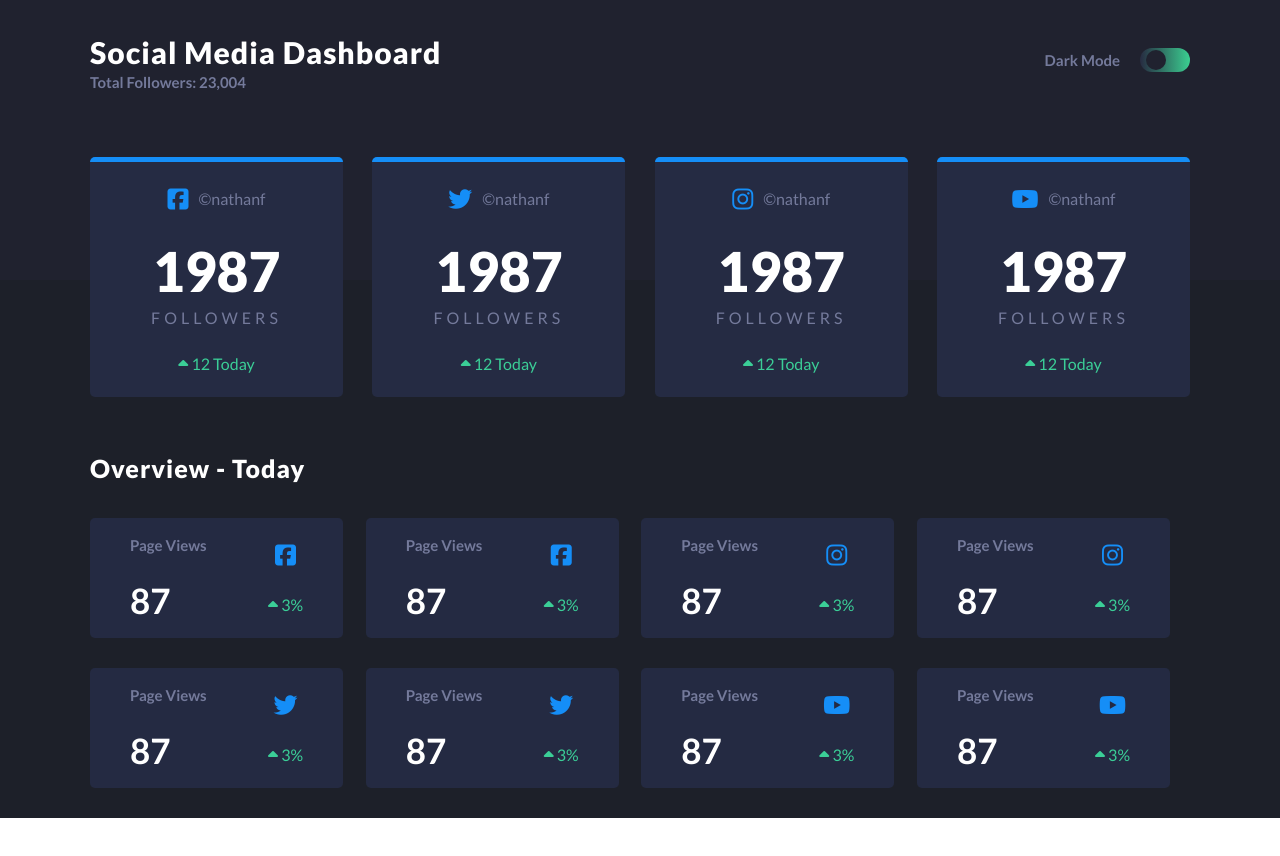
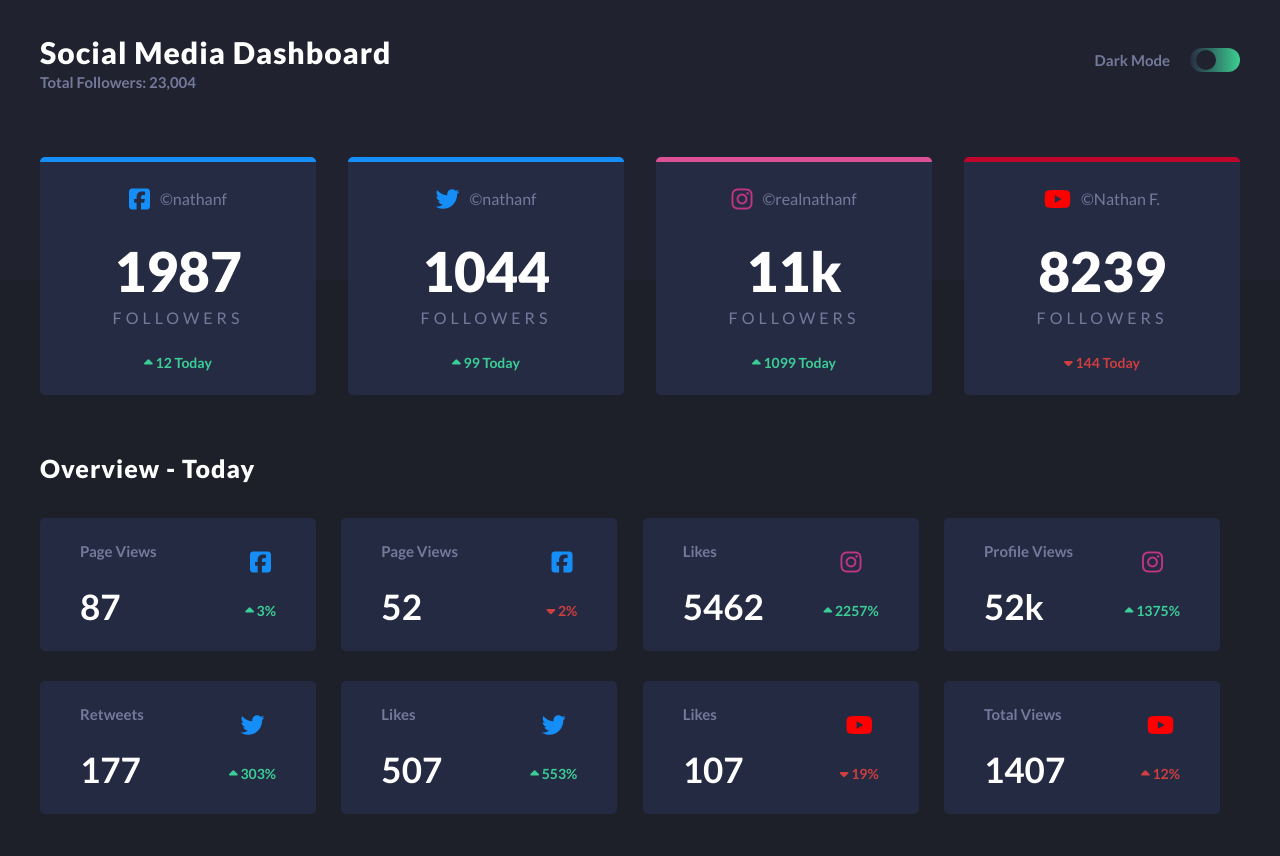
Before and after one commit to vishakha011/Backgrounds-and-Gradients, a plain HTML site: page Ex2-Assignment-level-2/index.html in a window 1280 px wide. Before the commit the page ends 818 px from the top, so only its background shows below. Drawn offline with Linux system fonts and the light colour scheme.

Commit message:
Modify Features

```diff
--- a/Ex2-Assignment-level-2/assets/stylesheet/main.css
+++ b/Ex2-Assignment-level-2/assets/stylesheet/main.css
@@ -70,26 +70,43 @@ body {
 }
 
 .container {
-    width: 1100px;
+    width: 1200px;
     margin: 0 auto;
     padding: 30px 0;
 }
 
-.header-flex {
+.flex {
     display: flex;
     justify-content: space-between;
     align-items: center;
 }
+
 a {
     text-decoration: none;
 }
 
-.main {
+main {
     background-color: #1D2029;
 }
 
 .insta {
-    color: red;
+    color: #C13584 !important;
+}
+
+.youtube {
+    color: red !important;
+}
+
+.red-text {
+    color: rgb(206, 63, 63) !important;
+}
+
+.border-wrap1 {
+    border-top: 5px solid #DC5096 !important;
+}
+
+.border-wrap2 {
+    border-top: 5px solid #C0052B !important;
 }
 /*
 =============================================================
@@ -191,8 +208,10 @@ h2 {
 }
 
 .update {
+    font-size: 14px;
+    font-weight: 600;
+    color: #3BCE97;
     padding-top: 30px;
-    color: #3BCE97;
 }
 
 
@@ -205,6 +224,7 @@ Overview section
     display: flex;
     flex-flow: row wrap;
     justify-content: space-between;
+    padding-bottom: 50px;
 }
 
 .overview {
@@ -234,7 +254,7 @@ Overview section
 
 .social-box {
     flex: 1 1 40%;
-    height: 80px;
+    height: 93px;
     text-align: left;
     padding: 20px;
 }
--- a/Ex2-Assignment-level-2/index.html
+++ b/Ex2-Assignment-level-2/index.html
@@ -9,12 +9,12 @@
 </head>
 <body>
     <header>
-        <div class="container header-flex">
+        <div class="container flex">
             <div class="dashboard">
                 <a href="#" class="logo"><h1>Social media Dashboard</h1></a>
                 <p class="text">total followers: 23,004</p>
             </div>
-            <div class="dark-mode header-flex">
+            <div class="dark-mode flex">
                 <p class="text">Dark Mode</p>
                 <label class="switch">
                     <span class="slider"></span>
@@ -24,9 +24,11 @@
     </header>
 
     <main class="main">
-        <div class="social-media-container">
-            <div class="container header-flex">
-                <div class="social-media">
+        <!--Social-Media Section-->
+        <section class="social-media-container">
+            <div class="container flex">
+                <!--Facebook-->
+                <section class="social-media">
                     <div class="icon-user">
                         <i class="fab fa-facebook-square"></i>
                         <span class="username">&copy;nathanf</span>
@@ -37,48 +39,48 @@
 
                         <p class="update"><i class="fas fa-caret-up"></i> 12 Today</p>
                     </div>
-                </div>
-
-                <div class="social-media">
+                </section>
+                <!--Twitter-->
+                <section class="social-media">
                     <div class="icon-user">
                         <i class="fab fa-twitter"></i>
                         <span class="username">&copy;nathanf</span>
                     </div>
                     <div class="data-count">
-                        <h2>1987</h2>
+                        <h2>1044</h2>
                         <p class="primary-text">followers</p>
 
-                        <p class="update"><i class="fas fa-caret-up"></i> 12 Today</p>
+                        <p class="update"><i class="fas fa-caret-up"></i> 99 Today</p>
                     </div>
-                </div>
-
-                <div class="social-media">
+                </section>
+                <!--Instagram-->
+                <section class="social-media border-wrap1">
                     <div class="icon-user">
                         <i class="insta fab fa-instagram"></i>
-                        <span class="username">&copy;nathanf</span>
+                        <span class="username">&copy;realnathanf</span>
                     </div>
                     <div class="data-count">
-                        <h2>1987</h2>
+                        <h2>11k</h2>
                         <p class="primary-text">followers</p>
 
-                        <p class="update"><i class="fas fa-caret-up"></i> 12 Today</p>
+                        <p class="update"><i class="fas fa-caret-up"></i> 1099 Today</p>
                     </div>
-                </div>
-
-                <div class="social-media">
+                </section>
+                <!--Youtube-->
+                <section class="social-media border-wrap2">
                     <div class="icon-user">
-                        <i class="fab fa-youtube"></i>
-                        <span class="username">&copy;nathanf</span>
+                        <i class="youtube fab fa-youtube"></i>
+                        <span class="username">&copy;Nathan F.</span>
                     </div>
                     <div class="data-count">
-                        <h2>1987</h2>
+                        <h2>8239</h2>
                         <p class="primary-text">followers</p>
 
-                        <p class="update"><i class="fas fa-caret-up"></i> 12 Today</p>
+                        <p class="update red-text"><i class="fas fa-caret-down"></i> 144 Today</p>
                     </div>
-                </div>
+                </section>
             </div>
-        </div>
+        </section>
 
         <!--Overview-->
 
@@ -86,8 +88,10 @@
             <div class="container">
                 <h2 class="logo heading">Overview - Today</h2>
                 <div class="flex-row">
-                    <section class="header-flex col-1-4">
-                        <div class="social-media-analytics social-box header-flex">
+
+                    <!--Facebook update-->
+                    <section class="flex col-1-4">
+                        <div class="social-media-analytics social-box flex">
                             <div class="flex-overview">
                                 <p class="text">Page Views</p>
                                 <h3>87</h3>
@@ -98,112 +102,107 @@
                                 <p class="update"><i class="fas fa-caret-up"></i> 3%</p>
                             </div>
                         </div>
-
                     </section>
 
-                    <section class="header-flex col-1-4">
-                        <div class="social-media-analytics social-box header-flex">
+                    <section class="flex col-1-4">
+                        <div class="social-media-analytics social-box flex">
                             <div class="flex-overview">
                                 <p class="text">Page Views</p>
-                                <h3>87</h3>
+                                <h3>52</h3>
                             </div>
 
                             <div class="account flex-overview">
                                 <i class="fab fa-facebook-square"></i>
-                                <p class="update"><i class="fas fa-caret-up"></i> 3%</p>
+                                <p class="update red-text"><i class="fas fa-caret-down"></i> 2%</p>
                             </div>
                         </div>
-
                     </section>
 
-                    <section class="header-flex col-1-4">
-                        <div class="social-media-analytics social-box header-flex">
+                    <!--Instagram Update-->
+                    <section class="flex col-1-4">
+                        <div class="social-media-analytics social-box flex">
                             <div class="flex-overview">
-                                <p class="text">Page Views</p>
-                                <h3>87</h3>
+                                <p class="text">Likes</p>
+                                <h3>5462</h3>
                             </div>
 
                             <div class="account flex-overview">
                                 <i class="insta fab fa-instagram"></i>
-                                <p class="update"><i class="fas fa-caret-up"></i> 3%</p>
+                                <p class="update"><i class="fas fa-caret-up"></i> 2257%</p>
                             </div>
                         </div>
-
                     </section>
 
-                    <section class="header-flex col-1-4">
-                        <div class="social-media-analytics social-box header-flex">
+                    <section class="flex col-1-4">
+                        <div class="social-media-analytics social-box flex">
                             <div class="flex-overview">
-                                <p class="text">Page Views</p>
-                                <h3>87</h3>
+                                <p class="text">Profile Views</p>
+                                <h3>52k</h3>
                             </div>
 
                             <div class="account flex-overview">
                                 <i class="insta fab fa-instagram"></i>
-                                <p class="update"><i class="fas fa-caret-up"></i> 3%</p>
+                                <p class="update"><i class="fas fa-caret-up"></i> 1375%</p>
                             </div>
                         </div>
-
                     </section>
 
-                    <section class="header-flex col-1-4">
-                        <div class="social-media-analytics social-box header-flex">
+                    <!--Twitter Update-->
+                    <section class="flex col-1-4">
+                        <div class="social-media-analytics social-box flex">
                             <div class="flex-overview">
-                                <p class="text">Page Views</p>
-                                <h3>87</h3>
+                                <p class="text">Retweets</p>
+                                <h3>177</h3>
                             </div>
 
                             <div class="account flex-overview">
                                 <i class="fab fa-twitter"></i>
-                                <p class="update"><i class="fas fa-caret-up"></i> 3%</p>
+                                <p class="update"><i class="fas fa-caret-up"></i> 303%</p>
                             </div>
                         </div>
-
                     </section>
 
-                    <section class="header-flex col-1-4">
-                        <div class="social-media-analytics social-box header-flex">
+                    <section class="flex col-1-4">
+                        <div class="social-media-analytics social-box flex">
                             <div class="flex-overview">
-                                <p class="text">Page Views</p>
-                                <h3>87</h3>
+                                <p class="text">Likes</p>
+                                <h3>507</h3>
                             </div>
 
                             <div class="account flex-overview">
                                 <i class="fab fa-twitter"></i>
-                                <p class="update"><i class="fas fa-caret-up"></i> 3%</p>
+                                <p class="update"><i class="fas fa-caret-up"></i> 553%</p>
                             </div>
                         </div>
-
                     </section>
 
-                    <section class="header-flex col-1-4">
-                        <div class="social-media-analytics social-box header-flex">
+                    <!--Youtube Update-->
+                    <section class="flex col-1-4">
+                        <div class="social-media-analytics social-box flex">
                             <div class="flex-overview">
-                                <p class="text">Page Views</p>
-                                <h3>87</h3>
+                                <p class="text">Likes</p>
+                                <h3>107</h3>
                             </div>
 
                             <div class="account flex-overview">
-                                <i class="fab fa-youtube"></i>
-                                <p class="update"><i class="fas fa-caret-up"></i> 3%</p>
+                                <i class="youtube fab fa-youtube"></i>
+                                <p class="update red-text"><i class="fas fa-caret-down"></i> 19%</p>
                             </div>
                         </div>
-
                     </section>
 
-                    <section class="header-flex col-1-4">
-                        <div class="social-media-analytics social-box header-flex">
+                    <section class="flex col-1-4">
+                        <div class="social-media-analytics social-box flex">
                             <div class="flex-overview">
-                                <p class="text">Page Views</p>
-                                <h3>87</h3>
+                                <p class="text">Total Views</p>
+                                <h3>1407</h3>
                             </div>
 
                             <div class="account flex-overview">
-                                <i class="fab fa-youtube"></i>
-                                <p class="update"><i class="fas fa-caret-up"></i> 3%</p>
+                                <i class=" youtube fab fa-youtube"></i>
+                                <p class="update red-text"><i class="fas fa-caret-up"></i> 12%</p>
                             </div>
                         </div>
-
                     </section>
 
 
```
